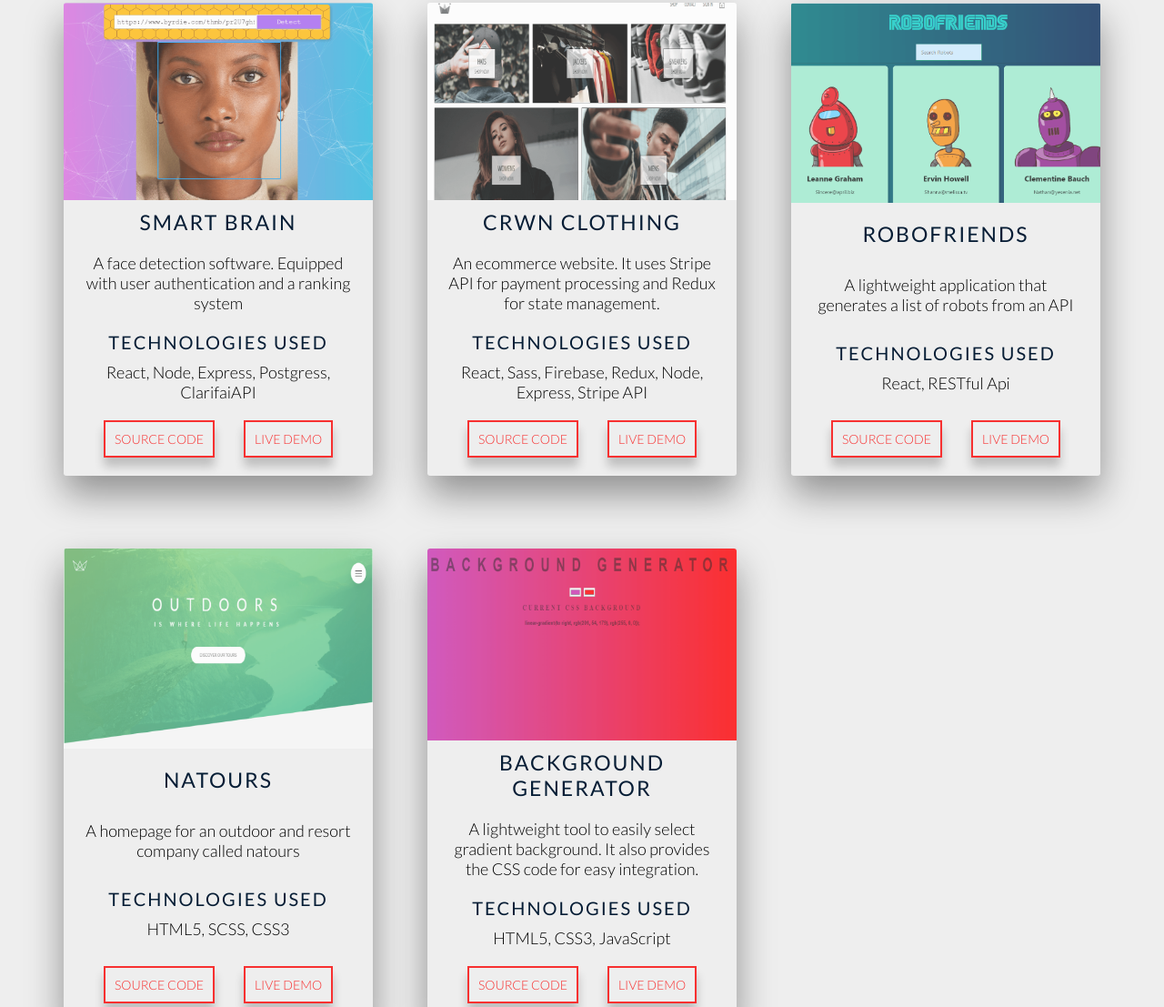
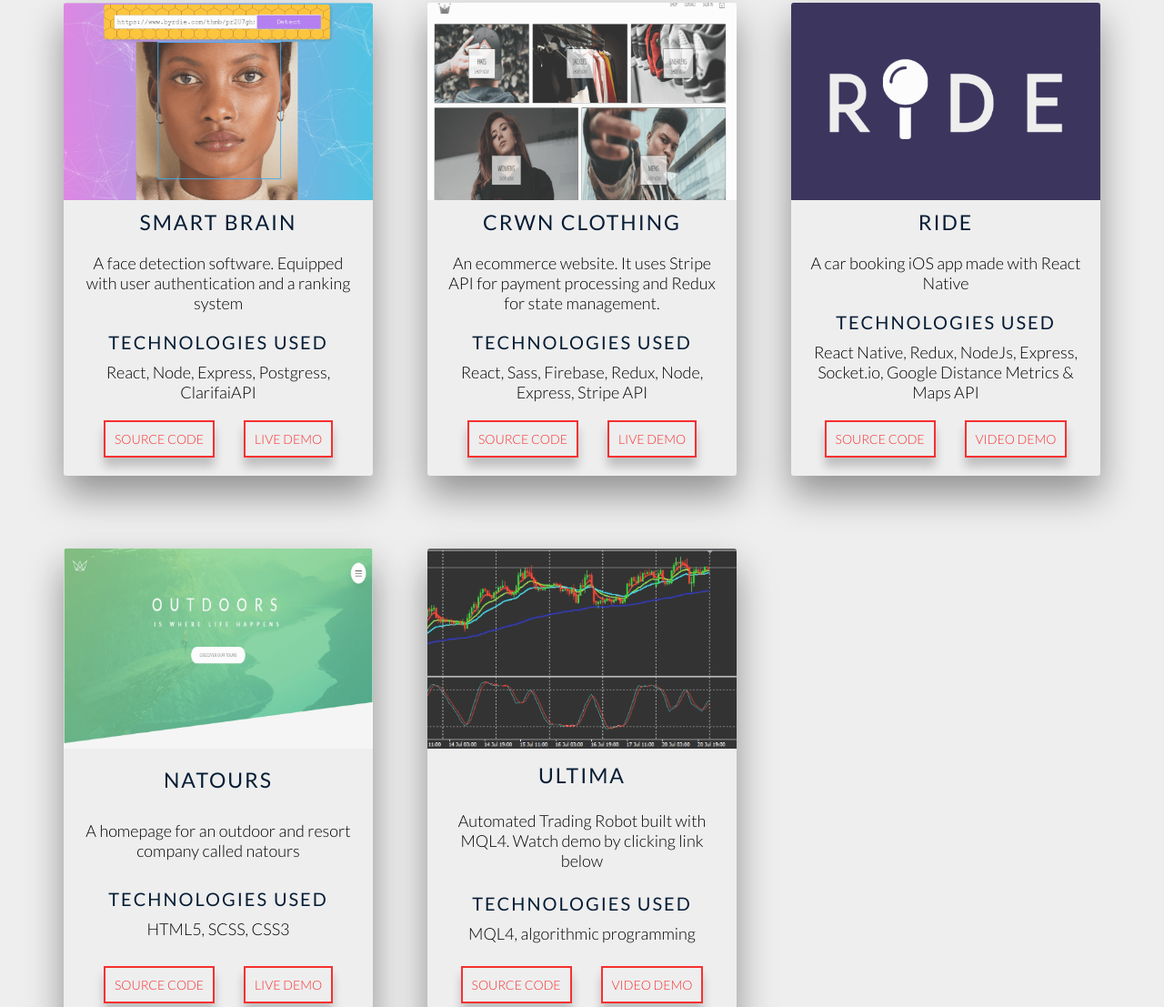
Before and after one commit to thevictorwhyte/my-portfolio, a website: page index.html in a window 1280 px wide. Shown: the part 267-1374 px from the top of the page at 91% size. Drawn offline with Linux system fonts and the light colour scheme.

Commit message:
updated details

```diff
--- a/index.html
+++ b/index.html
@@ -6,7 +6,7 @@
 
     <link href="https://fonts.googleapis.com/css?family=Lato:100,300,400,700,900" rel="stylesheet">
     <link rel="stylesheet" href="css/style.css">
-    <title>Victor Whyte | Fullstack Web Developer</title>
+    <title>Victor Whyte</title>
 </head>
 <body>
     <header class="header">
@@ -18,7 +18,7 @@
             <h1 class="heading-primary">
                 <span class="heading-primary heading-primary--main">Victor Whyte</span>
                 <span class="heading-primary--seperator"> | </span>
-                <span class="heading-primary heading-primary--main u-color-blue u-font-weight-400">Fullstack Web Developer</span>
+                <span class="heading-primary heading-primary--main u-color-blue u-font-weight-400">Software Engineer</span>
             </h1>
         </div>
 
@@ -33,7 +33,7 @@
                 <li class="header__list-item"><a href="#projects" class="btn__text">projects</a></li>
                 <li class="header__list-item"><a href="#about" class="btn__text">About Me</a></li>
                 <li class="header__list-item"><a href="#contact" class="btn__text">Contact</a></li>
-                <li class="header__list-item"><a target="_blank" href="https://drive.google.com/file/d/1JrW2ccX7Iy3ujFO-iYfqlvRk-jwEiV35/view?usp=sharing" class="btn__text btn btn--card--header u-box-shadow-none">Resume</a></li>
+                <li class="header__list-item"><a target="_blank" href="https://drive.google.com/file/d/1gWdxX-onFTnb7aphVLSxRdl-NeYEHxh7/view?usp=sharing" class="btn__text btn btn--card--header u-box-shadow-none">Resume</a></li>
             </ul>
         </nav>
     </header>
@@ -90,17 +90,17 @@
                         <div class="card__content">
                             <div class="card__picture card__picture--3">&nbsp;</div>
 
-                            <h4 class="card__heading">Robofriends</h4>
-                            <p class="card__text">A lightweight application that generates a list of robots from an API</p>
+                            <h4 class="card__heading">Ride</h4>
+                            <p class="card__text">A car booking iOS app made with React Native</p>
 
                             <div class="card__tech-used">
                                 <h4 class="heading-tertiary u-color-blue-dark ">Technologies Used</h4>
-                                <span class="card__text">React, RESTful Api</span>
+                                <span class="card__text">React Native, Redux, NodeJs, Express, Socket.io, Google Distance Metrics & Maps API</span>
                             </div>
 
                             <div class="card__buttons u-margin-bottom-small">
-                                <a target="_blank" href="https://github.com/thevictorwhyte/robofriends"  class="btn btn--card">Source Code</a>
-                                <a target="_blank" href="https://thevictorwhyte.github.io/robofriends/"  class="btn btn--card">Live demo</a>
+                                <a target="_blank" href="https://github.com/thevictorwhyte/ride-app"  class="btn btn--card">Source Code</a>
+                                <a target="_blank" href="https://www.youtube.com/watch?v=S94KLPJvcvM"  class="btn btn--card">Video demo</a>
                             </div>
 
 
@@ -138,17 +138,17 @@
                         <div class="card__content">
                             <div class="card__picture card__picture--5">&nbsp;</div>
 
-                                <h4 class="card__heading">Background Generator</h4>
-                                <p class="card__text">A lightweight tool to easily select gradient background. It also provides the CSS code for easy integration.</p>
+                                <h4 class="card__heading">Ultima</h4>
+                                <p class="card__text">Automated Trading Robot built with MQL4. Watch demo by clicking link below</p>
 
                                 <div class="card__tech-used">
                                     <h4 class="heading-tertiary u-color-blue-dark ">Technologies Used</h4>
-                                    <span class="card__text">HTML5, CSS3, JavaScript</span>
+                                    <span class="card__text">MQL4, algorithmic programming</span>
                                 </div>
 
                                 <div class="card__buttons u-margin-bottom-small">
-                                    <a target="_blank" href="https://github.com/thevictorwhyte/background-generator" class="btn btn--card">Source Code</a>
-                                    <a target="_blank" href="https://background-generatorbywhyte.netlify.app/" class="btn btn--card">Live demo</a>
+                                    <a target="_blank" href="https://github.com/thevictorwhyte/ultima" class="btn btn--card">Source Code</a>
+                                    <a target="_blank" href="https://www.youtube.com/watch?v=vjo6puD90gw" class="btn btn--card">Video demo</a>
                                 </div>
 
 
@@ -195,6 +195,7 @@
 
                             <div class="skill-set">
                                 <ul>
+                                    <li>React Native</li>
                                     <li>NodeJs</li>
                                     <li>Express</li>
                                     <li>PostgreSQL</li>
@@ -271,7 +272,7 @@
                 <ul class="footer__list">
                     <li><a target="_blank" href="https://github.com/thevictorwhyte">github</a></li>
                     <li><a target="_blank" href="https://linkedin.com/in/thevictorwhyte">linkedin</a></li>
-                    <li><a target="_blank" href="https://drive.google.com/file/d/1JrW2ccX7Iy3ujFO-iYfqlvRk-jwEiV35/view?usp=sharing">resume</a></li>
+                    <li><a target="_blank" href="https://drive.google.com/file/d/1gWdxX-onFTnb7aphVLSxRdl-NeYEHxh7/view?usp=sharing">resume</a></li>
                 </ul>
             </nav>
         </div>
--- a/sass/components/_card.scss
+++ b/sass/components/_card.scss
@@ -50,7 +50,7 @@
         }
 
         &--3 {
-            background-image: url(../img/robofriends.png);
+            background-image: url(../img/ride.png);
 
         }
 
@@ -60,7 +60,7 @@
         }
 
         &--5 {
-            background-image: url(../img/background-generator.png);
+            background-image: url(../img/ultima.png);
 
         }
 
```
Also changed, not shown: css/style.css, img/ride.png (added), img/robofriends.PNG (deleted), img/ultima.PNG (added), 1 other file.
